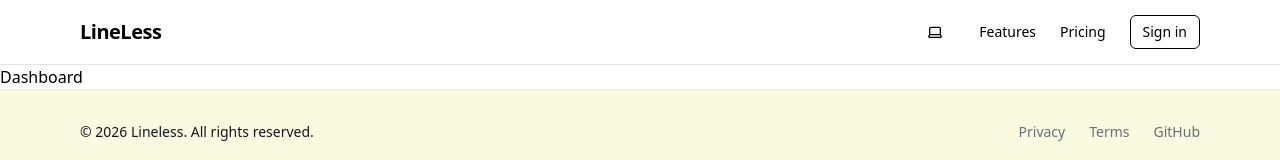
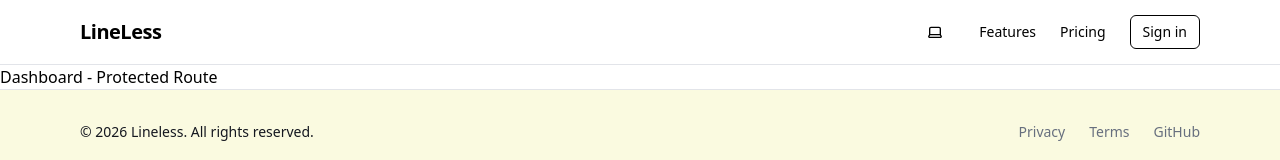
Before and after one commit to starDust1703/Lineless, a Next.js app: page /dashboard in a window 1280 px wide. Shown: the top 160 px of the page. Built offline with nearby package versions, Linux system fonts and the light colour scheme; no server answers.

Commit message:
bug fixed

```diff
--- a/src/app/(auth)/sign-up-success/page.jsx
+++ b/src/app/(auth)/sign-up-success/page.jsx
@@ -4,7 +4,7 @@ import {
   CardDescription,
   CardHeader,
   CardTitle,
-} from "../components/ui/card";
+} from "../../../components/ui/card";
 
 export default function Page() {
   return (
--- a/src/app/(auth)/signup/page.jsx
+++ b/src/app/(auth)/signup/page.jsx
@@ -1,7 +1,7 @@
 "use client";
-import ClickSpark from "../components/ClickSpark";
-import { Card, CardContent, CardDescription, CardHeader, CardTitle } from "../components/ui/card";
-import { Input } from "../components/ui/input";
+import ClickSpark from "../../../components/ClickSpark";
+import { Card, CardContent, CardDescription, CardHeader, CardTitle } from "../../../components/ui/card";
+import { Input } from "../../../components/ui/input";
 import { createClient } from "../../../lib/supabase/client";
 import { cn } from "../../../lib/utils";
 import { Label } from "@radix-ui/react-dropdown-menu";
--- a/src/app/dashboard/page.jsx
+++ b/src/app/dashboard/page.jsx
@@ -1,8 +1,6 @@
-import React from 'react'
-
 const Dashboard = () => {
   return (
-    <div>Dashboard</div>
+    <div>Dashboard - Protected Route</div>
   )
 }
 
```
